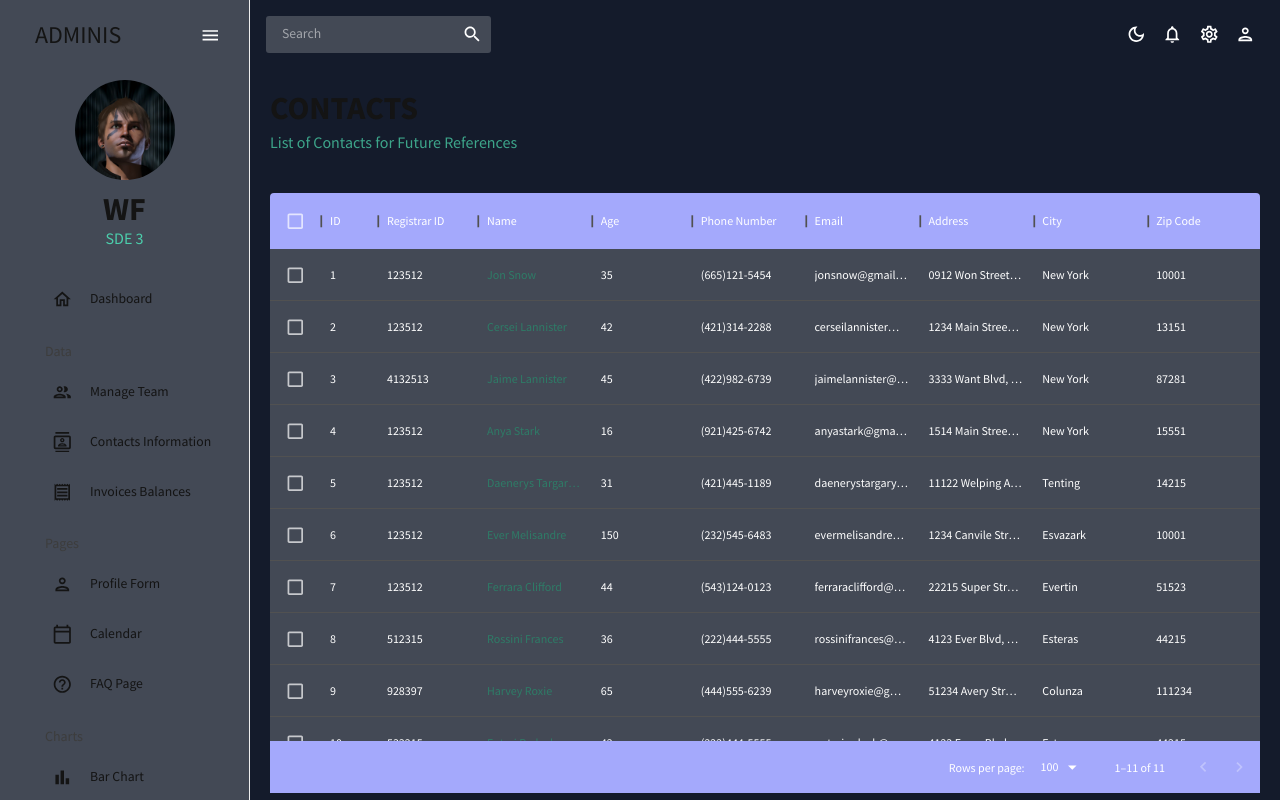
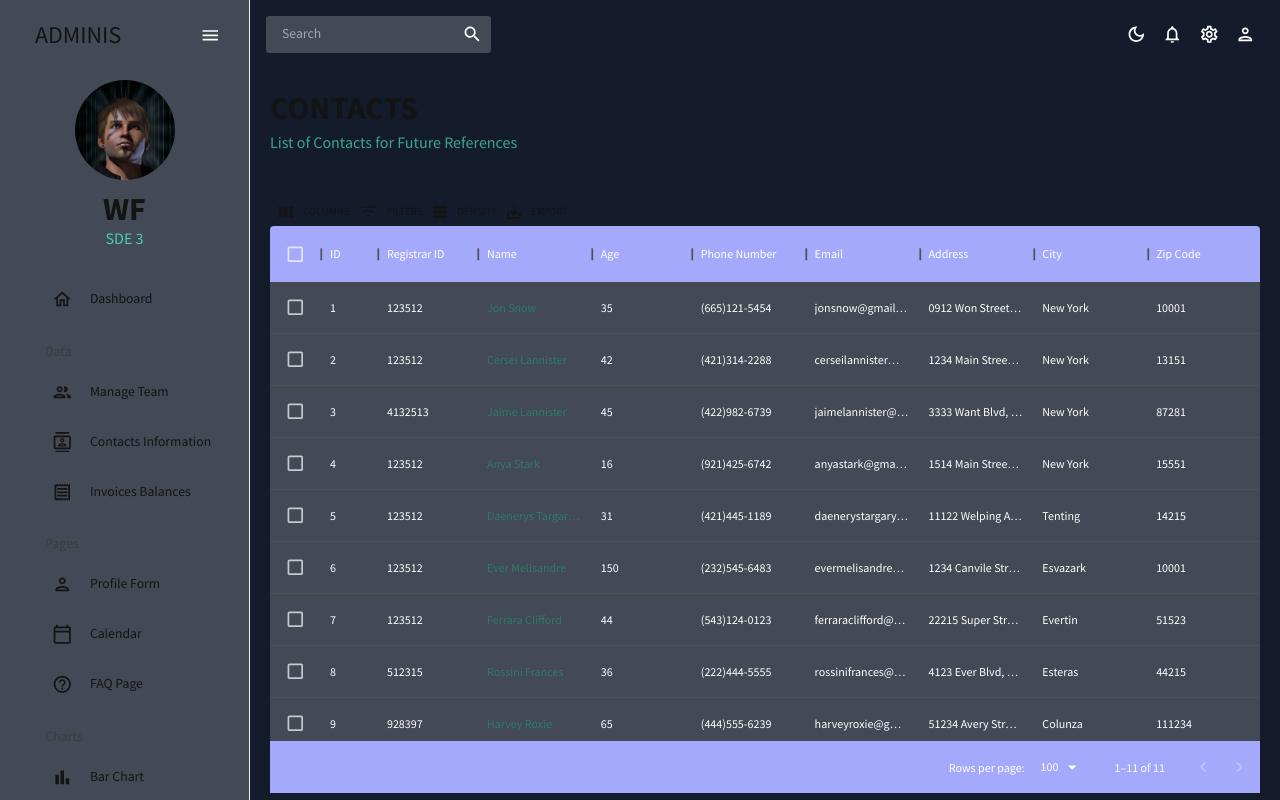
Before and after one commit to fallenreaper/sampleadminconsole, a Next.js app: page /contacts in a window 1280 px wide. Shown: the top 800 px of the page. Built offline with nearby package versions, Linux system fonts and the light colour scheme.

Commit message:
Update color of GridToolbar Buttons

```diff
--- a/pages/contacts.tsx
+++ b/pages/contacts.tsx
@@ -86,11 +86,11 @@ export default function Contacts() {
             backgroundColor: colors.blueAccent[300],
           },
           "& .MuiDataGrid-toolbarContainer .MuiButton-text": {
-            color: `${colors.grey[100]} !important`
+            color: `${colors.grey[900]} !important`
           }
         }}
       >
-        <DataGrid checkboxSelection rows={mockDataContacts} columns={columns} />
+        <DataGrid checkboxSelection rows={mockDataContacts} columns={columns} components={{ Toolbar: GridToolbar}}  />
       </Box>
     </Box>
   );
```
